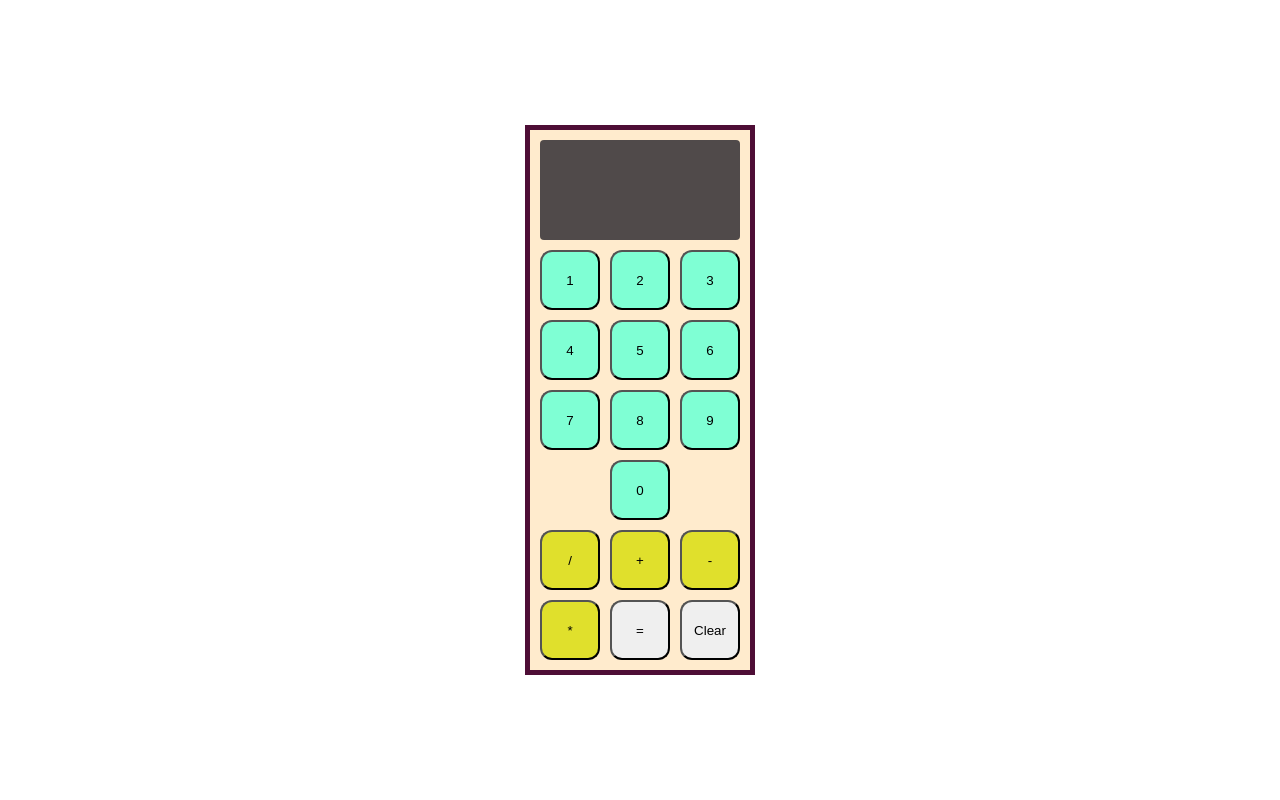
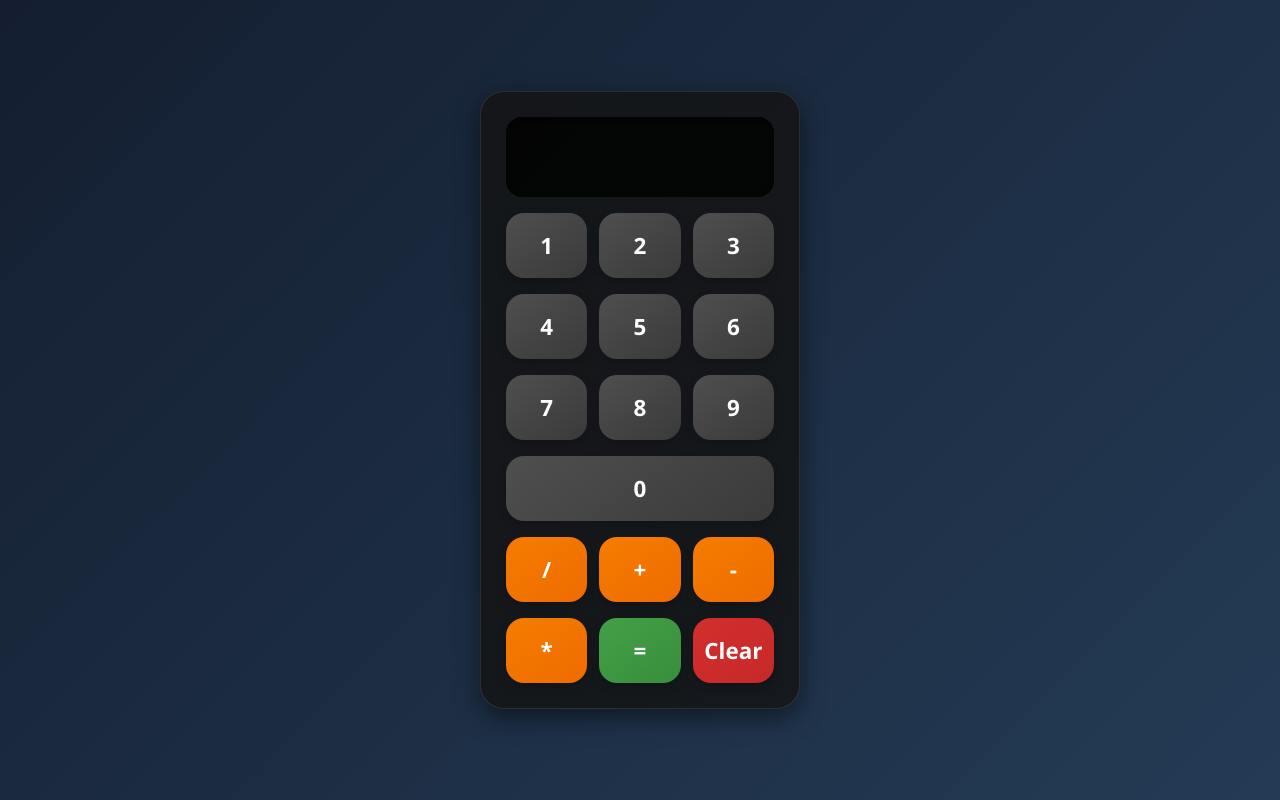
Before and after one commit to Bencruz6/calculator, a plain HTML site: page index.html in a window 1280 px wide. Drawn offline with Linux system fonts and the light colour scheme.

Commit message:
updated read me

```diff
--- a/index.html
+++ b/index.html
@@ -7,63 +7,95 @@
     <title>Calculator</title>
     <style>
         * {
-            margin: 0%;
+            margin: 0;
+            padding: 0;
+            box-sizing: border-box;
+            font-family: 'Segoe UI', Tahoma, Geneva, Verdana, sans-serif;
         }
 
         body {
             height: 100vh;
             width: 100vw;
+            background: linear-gradient(135deg, #141e30, #243b55);
             display: flex;
             justify-content: center;
             align-items: center;
         }
 
         .outliner {
-
-            background-color: blanchedalmond;
-            border: 5px solid rgb(78, 14, 54);
-            height: max-content;
-            width: max-content;
-            padding: 10px;
+            background: rgba(20, 20, 20, 0.85);
+            border: 1px solid rgba(255, 255, 255, 0.1);
+            border-radius: 24px;
+            padding: 25px;
             display: flex;
             flex-direction: column;
-            gap: 10px;
+            gap: 16px;
+            box-shadow: 0 8px 25px rgba(0, 0, 0, 0.5);
+            min-width: 320px;
+            max-width: 360px;
+        }
+
+        .screen {
+            background-color: rgba(0, 0, 0, 0.8);
+            color: #32ffb4;
+            height: 80px;
+            border-radius: 16px;
+            padding: 10px 20px;
+            display: flex;
+            align-items: center;
+            justify-content: flex-end;
+            font-size: 2.2rem;
+            font-weight: bold;
+            font-family: 'Courier New', monospace;
+            overflow-x: auto;
+            white-space: nowrap;
+            box-shadow: inset 0 2px 5px rgba(0, 0, 0, 0.8);
         }
 
         .rows {
             display: flex;
-            width: 100%;
-            gap: 10px;
-            justify-content: center;
-        }
-
-        .screen {
-            background-color: rgb(80, 74, 74);
-            height: 100px;
-            width: 100%;
-            border-radius: 4px;
-            display: flex;
-            align-items: center;
-            justify-content: center;
-
+            justify-content: space-between;
+            gap: 12px;
         }
 
         button {
-            width: 60px;
-            height: 60px;
-            border-radius: 20%;
+            flex: 1;
+            height: 65px;
+            border: none;
+            border-radius: 18px;
+            font-size: 1.4rem;
+            font-weight: 600;
+            cursor: pointer;
+            transition: 0.2s ease;
+            color: #fff;
+            box-shadow: 0 4px 10px rgba(0, 0, 0, 0.2);
+            backdrop-filter: blur(4px);
+        }
+
+        .num {
+            background: linear-gradient(145deg, #4f4f4f, #3a3a3a);
         }
 
         .op {
-            background-color: rgb(224, 224, 44);
+            background: linear-gradient(145deg, #f57c00, #ef6c00);
         }
 
-        .num{
-            background-color: aquamarine;
+        .eval {
+            background: linear-gradient(145deg, #43a047, #388e3c);
+        }
+
+        .clear {
+            background: linear-gradient(145deg, #d32f2f, #c62828);
         }
 
         button:hover {
-            background-color: rgb(202, 147, 147);
+            transform: scale(1.05);
+            box-shadow: 0 6px 15px rgba(255, 255, 255, 0.1);
+        }
+
+        button:active {
+            transform: scale(0.97);
+            box-shadow: inset 0 3px 6px rgba(0, 0, 0, 0.5);
         }
     </style>
 
```
Also changed, not shown: 1 other file.
